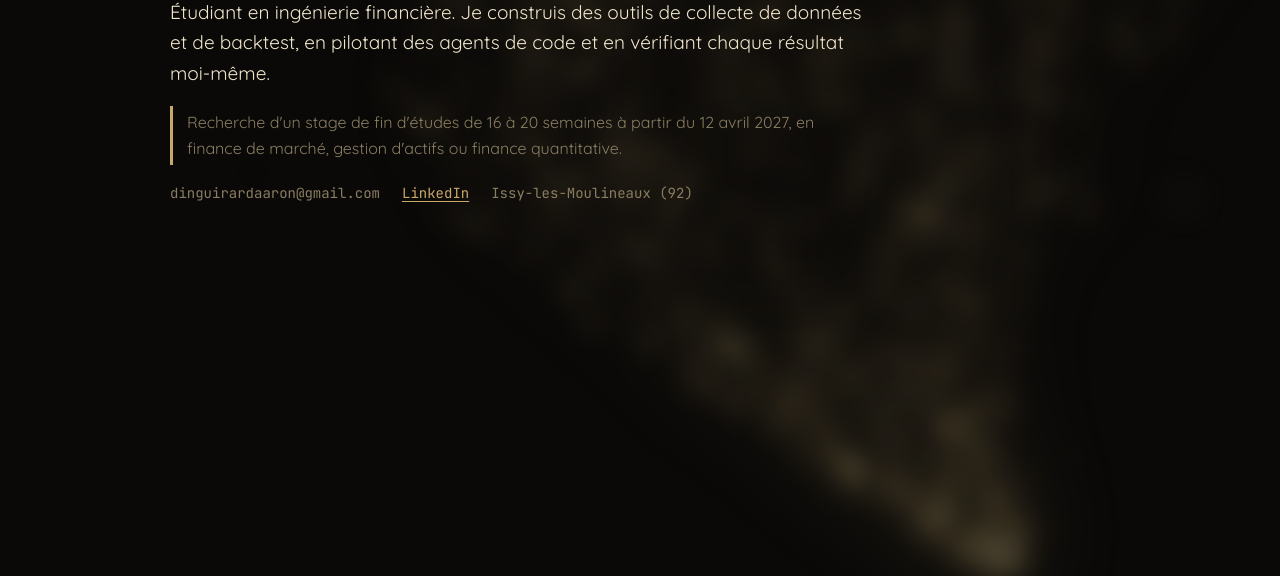
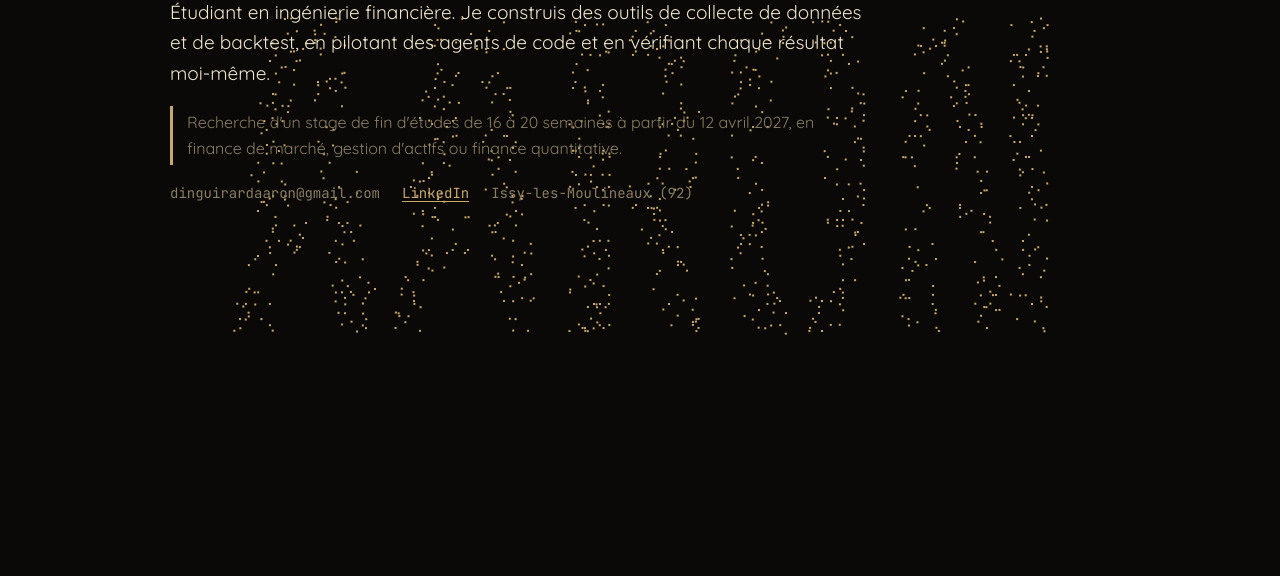
Before and after one commit to Aaronwwwv/Portfolio, a website built with Vite: page index.html in a window 1280 px wide. Shown: the part 224-800 px from the top of the page. Built offline with nearby package versions, Linux system fonts and the light colour scheme; some packages are replaced by stand-ins of ours; animation ran at ten frames a second.

Commit message:
Replace tornado background with a text-forming particle swarm
- src/swarm.js: flow-field swarm (simplex-noise) on one gsap.ticker loop,
  intro AARON / PORTFOLIO on full load, page titles formed in a top band,
  blurred background mode at 35% of the particles, static text under
  prefers-reduced-motion, paused while the tab is hidden.
- sections.js: apply() dispatches section:change with the page title.
- main.js: drop the bg.js import (file kept), start the swarm.

```diff
--- a/package.json
+++ b/package.json
@@ -14,6 +14,7 @@
   "dependencies": {
     "gsap": "^3.15.0",
     "lenis": "^1.3.26",
-    "matter-js": "^0.20.0"
+    "matter-js": "^0.20.0",
+    "simplex-noise": "^4.0.3"
   }
 }
--- a/src/main.js
+++ b/src/main.js
@@ -1,5 +1,8 @@
 import './style.css';
 import './scroll.js';
+// Before sections.js, so the swarm hears the title sent while the page loads.
+import { initSwarm } from './swarm.js';
 import './sections.js';
-import './bg.js';
 import './projects-bubbles.js';
+
+initSwarm();
--- a/src/sections.js
+++ b/src/sections.js
@@ -48,6 +48,7 @@ function apply(route) {
   projectDetails.forEach((section) => { section.hidden = section !== detail; });
   shownIndex = ORDER.indexOf(route.view);
   lenis.scrollTo(0, { immediate: true, force: true });
+  window.dispatchEvent(new CustomEvent('section:change', { detail: { title: { accueil: 'ACCUEIL', parcours: 'PARCOURS', projets: 'PROJETS', contact: 'CONTACT', 'projet-rugtraak': 'RUGTRAAK', 'projet-sqkeys': 'SQ KEYS' }[detail ? detail.id : route.view] } }));
   return detail;
 }
 
--- a/src/style.css
+++ b/src/style.css
@@ -34,6 +34,8 @@ h1, h2, h3 { font-family: var(--display); text-wrap: balance; margin: 0; letter-
 #bg-shape { position: fixed; inset: 0; pointer-events: none; z-index: -1; overflow: hidden; }
 /* Two layers drawn at half resolution by bg.js, which also sets their blur and opacity */
 #bg-shape canvas { position: fixed; inset: 0; width: 100%; height: 100%; pointer-events: none; z-index: -1; }
+/* Particle swarm drawn by swarm.js, which sets the blur of background mode once per state change */
+#swarm-canvas { position: fixed; inset: 0; width: 100%; height: 100%; pointer-events: none; z-index: -1; transition: filter 0.8s ease; }
 
 .site-header { position: fixed; top: 0; left: 0; right: 0; z-index: 10; height: var(--header-h); background: var(--paper); border-bottom: 1px solid var(--accent); }
 .site-header-inner { max-width: 980px; height: 100%; margin: 0 auto; padding-inline: 20px; display: flex; flex-wrap: wrap; align-items: center; align-content: center; justify-content: space-between; gap: 6px 20px; }
--- /dev/null
+++ b/src/swarm.js
@@ -0,0 +1,340 @@
+import gsap from 'gsap';
+import { createNoise3D } from 'simplex-noise';
+
+// Particle swarm behind the page: it drifts on a flow field, spells the intro words and each page title, then settles as a faint blurred background.
+const PARTICLES = 1000; // desktop budget
+const SMALL_SCREEN = 760; // px, below this width the small budget applies (decided once, at load)
+const SMALL_PARTICLES = 400;
+const BACKGROUND_SHARE = 0.35; // share of the particles still drawn in background mode
+const INTRO_WORDS = ['AARON', 'PORTFOLIO'];
+const INTRO_HOLD_MS = 2000;
+const INTRO_SWARM_MS = 900; // free swarming before each intro word
+const TITLE_HOLD_MS = 1500;
+const FONT_LOAD = '700 120px "Big Shoulders Stencil Display"';
+const FONT_FAMILY = '"Big Shoulders Stencil Display", Impact, sans-serif';
+const TEXT_WIDTH = 0.7; // share of the viewport width the text may take
+const INTRO_HEIGHT = 0.4; // share of the viewport height for the intro words, centred
+const BAND_TOP = 96; // px, top edge of the title band, below the 56 px header
+const BAND_HEIGHT = 0.18; // share of the viewport height, maximum height of the title band
+const SAMPLE_STEP = 3; // px between sampled grid points, refined down to 1 if the text yields too few
+const ALPHA_THRESHOLD = 128;
+const DURATION_MIN = 1.1; // s, each particle's move
+const DURATION_MAX = 1.7;
+const EASE = 'power3.inOut';
+const STAGGER = 0.002; // s between the starts of two particles' moves
+const BREATH = 0.6; // px, maximum offset of a formed particle
+const BREATH_SPEED = 1.8; // rad/s
+const SWARM_SPEED = 1.4; // px per frame at 60 fps
+const BACKGROUND_SPEED = 0.35;
+const NOISE_SCALE = 0.0018; // flow field frequency, per px
+const NOISE_TIME = 0.06; // flow field evolution, per second
+const SWARM_ALPHA = 0.55;
+const FORMED_ALPHA = 1;
+const BACKGROUND_ALPHA = 0.25;
+const TRAIL_FADE = 0.16; // alpha of the erase pass each frame; formed text clears fully instead
+const BACKGROUND_BLUR = 'blur(6px)';
+const DOT = 2; // px, side of a particle
+const COLOR = '#C9A96A';
+const ERASE = '#000';
+const MAX_DPR = 2;
+const RESIZE_DELAY = 200; // ms
+
+const TAU = Math.PI * 2;
+const random = (min, max) => min + Math.random() * (max - min);
+const noise3D = createNoise3D();
+const reducedMotion = window.matchMedia('(prefers-reduced-motion: reduce)').matches;
+
+let canvas = null;
+let context = null;
+let sampler = null;
+let width = 0; // viewport, in CSS px
+let height = 0;
+let particles = [];
+let state = 'swarm';
+let timeline = null;
+let running = false;
+let fontReady = null;
+let requests = 0; // the latest request wins when titles arrive faster than the font promise resolves
+let lastTitle = null; // last title received from the page
+let shown = null; // { text, zone } currently formed or forming, for a re-layout on resize
+
+// Recorded before initSwarm too: the first title, sent while the page loads, must not be animated over the intro.
+window.addEventListener('section:change', ({ detail }) => {
+  if (detail.title === lastTitle) return;
+  lastTitle = detail.title;
+  if (canvas) setSwarmTitle(lastTitle);
+});
+
+function zoneBox(zone) {
+  const boxWidth = width * TEXT_WIDTH;
+  const boxHeight = zone === 'center' ? height * INTRO_HEIGHT : height * BAND_HEIGHT;
+  const top = zone === 'center' ? (height - boxHeight) / 2 : BAND_TOP;
+  return { x: (width - boxWidth) / 2, y: top, width: boxWidth, height: boxHeight };
+}
+
+// Text drawn to fit the box: font size, ink size and the offsets that put the ink at the top left of its own box.
+function fitText(target, text, box) {
+  target.font = FONT_LOAD;
+  const metrics = target.measureText(text);
+  const inkWidth = metrics.actualBoundingBoxLeft + metrics.actualBoundingBoxRight;
+  const inkHeight = metrics.actualBoundingBoxAscent + metrics.actualBoundingBoxDescent;
+  const scale = Math.min(box.width / inkWidth, box.height / inkHeight);
+  return {
+    font: `700 ${120 * scale}px ${FONT_FAMILY}`,
+    inkWidth: Math.ceil(inkWidth * scale),
+    inkHeight: Math.ceil(inkHeight * scale),
+    left: metrics.actualBoundingBoxLeft * scale,
+    ascent: metrics.actualBoundingBoxAscent * scale,
+  };
+}
+
+// Viewport points inside the letters, shuffled; at least one per particle when the text is large enough.
+function sampleText(text, box) {
+  const target = sampler.getContext('2d', { willReadFrequently: true });
+  const fit = fitText(target, text, box);
+  if (!(fit.inkWidth > 0 && fit.inkHeight > 0)) return [];
+  sampler.width = fit.inkWidth;
+  sampler.height = fit.inkHeight;
+  target.font = fit.font;
+  target.fillStyle = '#fff';
+  target.fillText(text, fit.left, fit.ascent);
+  const { data } = target.getImageData(0, 0, fit.inkWidth, fit.inkHeight);
+  const originX = box.x + (box.width - fit.inkWidth) / 2;
+  const originY = box.y + (box.height - fit.inkHeight) / 2;
+
+  let points = [];
+  for (let step = SAMPLE_STEP; step >= 1; step -= 1) {
+    points = [];
+    for (let y = 0; y < fit.inkHeight; y += step) {
+      for (let x = 0; x < fit.inkWidth; x += step) {
+        if (data[(y * fit.inkWidth + x) * 4 + 3] > ALPHA_THRESHOLD) points.push({ x: originX + x, y: originY + y });
+      }
+    }
+    if (points.length >= particles.length) break;
+  }
+  for (let i = points.length - 1; i > 0; i -= 1) {
+    const j = Math.floor(Math.random() * (i + 1));
+    [points[i], points[j]] = [points[j], points[i]];
+  }
+  return points.slice(0, particles.length);
+}
+
+function setState(next) {
+  state = next;
+  canvas.dataset.state = next;
+  // Set once per change; the CSS transition eases it in and out.
+  canvas.style.filter = next === 'dispersing' || next === 'background' ? BACKGROUND_BLUR : 'none';
+}
+
+function release(next) {
+  particles.forEach((particle) => { particle.free = true; });
+  setState(next);
+}
+
+function stop() {
+  timeline?.kill();
+  timeline = null;
+  particles.forEach((particle) => { particle.free = true; });
+}
+
+// A particle leaves the flow field when its own move starts, so the ones still waiting keep drifting.
+function claim() {
+  this.targets()[0].free = false;
+}
+
+// One tween per particle, starting STAGGER apart. Returns the time the last particle lands.
+function addMoves(tl, start, place) {
+  let end = start;
+  particles.forEach((particle, index) => {
+    const duration = random(DURATION_MIN, DURATION_MAX);
+    const at = start + index * STAGGER;
+    tl.to(particle, { ...place(index), duration, ease: EASE, onStart: claim }, at);
+    end = Math.max(end, at + duration);
+  });
+  return end;
+}
+
+function addForm(tl, start, points) {
+  tl.call(setState, ['forming'], start);
+  const end = addMoves(tl, start, (index) => {
+    const point = points[index % points.length];
+    return { x: point.x, y: point.y, a: FORMED_ALPHA };
+  });
+  tl.call(setState, ['formed'], end);
+  return end;
+}
+
+function addSwarm(tl, start) {
+  tl.call(release, ['swarm'], start);
+  tl.to(particles, { a: SWARM_ALPHA, duration: 0.4 }, start);
+  return start + INTRO_SWARM_MS / 1000;
+}
+
+function addDisperse(tl, start) {
+  const visible = Math.round(particles.length * BACKGROUND_SHARE);
+  tl.call(() => { shown = null; setState('dispersing'); }, null, start);
+  const end = addMoves(tl, start, (index) => ({
+    x: random(0, width),
+    y: random(0, height),
+    a: index < visible ? BACKGROUND_ALPHA : 0,
+  }));
+  tl.call(release, ['background'], end);
+  return end;
+}
+
+// Reduced motion: the title as plain text in the band, drawn once.
+function drawStatic(text) {
+  context.clearRect(0, 0, width, height);
+  if (!text) return;
+  const box = zoneBox('band');
+  const fit = fitText(context, text, box);
+  context.font = fit.font;
+  context.fillStyle = COLOR;
+  context.globalAlpha = 1;
+  context.fillText(text, box.x + (box.width - fit.inkWidth) / 2 + fit.left, box.y + (box.height - fit.inkHeight) / 2 + fit.ascent);
+}
+
+export async function setSwarmTitle(text, { zone = 'band', hold = TITLE_HOLD_MS } = {}) {
+  const request = ++requests;
+  await fontReady;
+  if (request !== requests || !canvas) return;
+  if (reducedMotion) {
+    drawStatic(text);
+    return;
+  }
+  stop();
+  const points = sampleText(text, zoneBox(zone));
+  const tl = gsap.timeline();
+  let at = 0;
+  if (points.length) {
+    shown = { text, zone, hold };
+    at = addForm(tl, at, points) + hold / 1000;
+  }
+  addDisperse(tl, at);
+  timeline = tl;
+}
+
+async function playIntro() {
+  const request = ++requests;
+  await fontReady;
+  if (request !== requests) return; // a page title arrived first and takes over
+  stop();
+  const tl = gsap.timeline();
+  let at = 0;
+  INTRO_WORDS.forEach((word) => {
+    at = addSwarm(tl, at);
+    const points = sampleText(word, zoneBox('center'));
+    if (points.length) at = addForm(tl, at, points) + INTRO_HOLD_MS / 1000;
+  });
+  addDisperse(tl, at);
+  timeline = tl;
+}
+
+function tick(time, deltaTime) {
+  const frames = Math.min(deltaTime, 100) / (1000 / 60);
+  const speed = state === 'background' ? BACKGROUND_SPEED : SWARM_SPEED;
+  const breathe = state === 'formed';
+  const flowTime = time * NOISE_TIME;
+
+  // Erase pass: a faint fill leaves trails behind moving particles; formed text gets a clean frame.
+  if (breathe) {
+    context.clearRect(0, 0, width, height);
+  } else {
+    context.globalCompositeOperation = 'destination-out';
+    context.globalAlpha = TRAIL_FADE;
+    context.fillStyle = ERASE;
+    context.fillRect(0, 0, width, height);
+    context.globalCompositeOperation = 'source-over';
+  }
+  context.fillStyle = COLOR;
+
+  for (let index = 0; index < particles.length; index += 1) {
+    const particle = particles[index];
+    if (particle.a <= 0) continue;
+    if (particle.free) {
+      const angle = noise3D(particle.x * NOISE_SCALE, particle.y * NOISE_SCALE, flowTime) * TAU;
+      particle.x += Math.cos(angle) * speed * frames;
+      particle.y += Math.sin(angle) * speed * frames;
+      if (particle.x < 0) particle.x += width;
+      else if (particle.x > width) particle.x -= width;
+      if (particle.y < 0) particle.y += height;
+      else if (particle.y > height) particle.y -= height;
+    }
+    let { x, y } = particle;
+    if (breathe) {
+      const offset = BREATH * Math.sin(time * BREATH_SPEED + particle.phase);
+      x += particle.breathX * offset;
+      y += particle.breathY * offset;
+    }
+    context.globalAlpha = particle.a;
+    context.fillRect(x - DOT / 2, y - DOT / 2, DOT, DOT);
+  }
+}
+
+function start() {
+  if (running || reducedMotion) return;
+  running = true;
+  gsap.ticker.add(tick);
+}
+
+function pause() {
+  running = false;
+  gsap.ticker.remove(tick);
+}
+
+function resize() {
+  const ratio = Math.min(window.devicePixelRatio || 1, MAX_DPR);
+  const widthChanged = width !== window.innerWidth;
+  width = window.innerWidth;
+  height = window.innerHeight;
+  canvas.width = Math.round(width * ratio);
+  canvas.height = Math.round(height * ratio);
+  context.setTransform(ratio, 0, 0, ratio, 0, 0);
+  if (reducedMotion) drawStatic(lastTitle);
+  // Formed text follows the new layout; mobile address bars only change the height, which is left alone.
+  else if (widthChanged && shown && (state === 'forming' || state === 'formed')) setSwarmTitle(shown.text, shown);
+}
+
+export function initSwarm() {
+  if (canvas) return;
+  canvas = document.createElement('canvas');
+  canvas.id = 'swarm-canvas';
+  canvas.setAttribute('aria-hidden', 'true');
+  document.body.prepend(canvas);
+  context = canvas.getContext('2d');
+  sampler = document.createElement('canvas');
+  fontReady = document.fonts.load(FONT_LOAD).catch(() => {});
+  resize();
+
+  const count = window.innerWidth < SMALL_SCREEN ? SMALL_PARTICLES : PARTICLES;
+  particles = Array.from({ length: count }, () => {
+    const direction = random(0, TAU);
+    return {
+      x: random(0, width),
+      y: random(0, height),
+      a: SWARM_ALPHA,
+      free: true,
+      phase: random(0, TAU),
+      breathX: Math.cos(direction),
+      breathY: Math.sin(direction),
+    };
+  });
+
+  let resizeTimer = 0;
+  window.addEventListener('resize', () => {
+    window.clearTimeout(resizeTimer);
+    resizeTimer = window.setTimeout(resize, RESIZE_DELAY);
+  });
+
+  if (reducedMotion) {
+    setSwarmTitle(lastTitle);
+    return;
+  }
+  setState('swarm');
+  start();
+  document.addEventListener('visibilitychange', () => {
+    if (document.hidden) pause();
+    else start();
+  });
+  playIntro();
+}
```
Also changed, not shown: 1 other file.
